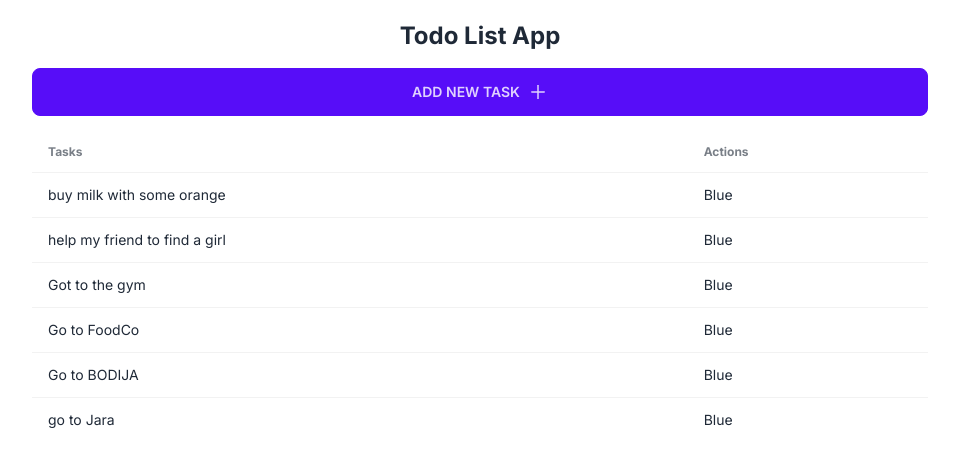
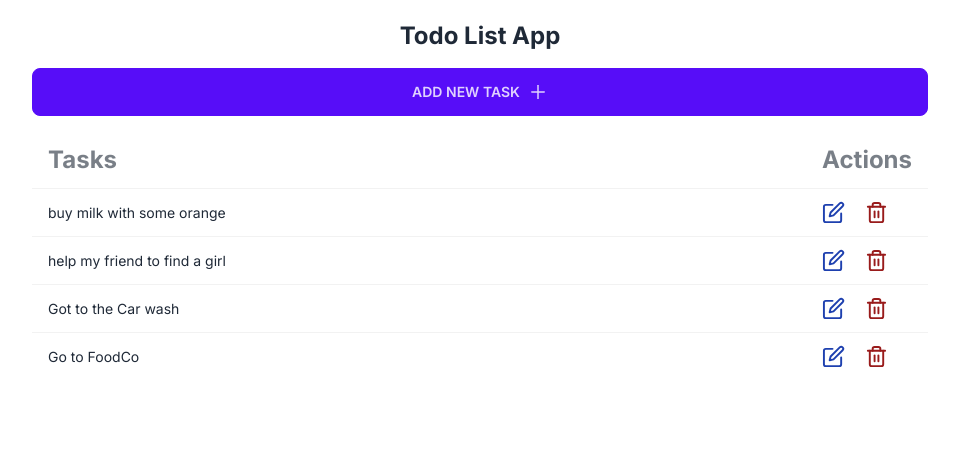
Before and after one commit to Toluene1/TODOlist-nextJs, a Next.js app: page / in a window 1280 px wide. Shown: the top 466 px of the page, without its empty margins (160-1119 px from the left). Built offline with nearby package versions, Linux system fonts and the light colour scheme; data requests are answered from the project's data file.

Commit message:
added the editTodo and deleteTodo function to the Api page

```diff
--- a/api.ts
+++ b/api.ts
@@ -19,3 +19,21 @@ export const AddTodo = async (todo: ITasks): Promise<ITasks> => {
   const newTodo = await res.json();
   return newTodo;
 };
+
+export const editTodo = async (todo: ITasks): Promise<ITasks> => {
+  const res = await fetch(`${baseUrl}/${todo.id}`, {
+    method: "PUT",
+    headers: {
+      "content-type": "application/json",
+    },
+    body: JSON.stringify(todo),
+  });
+  const upadetTodo = await res.json();
+  return upadetTodo;
+};
+
+export const deleteTodo = async (id: string): Promise<void> => {
+  await fetch(`${baseUrl}/${id}`, {
+    method: "DELETE",
+  });
+};
--- a/data/todos.json
+++ b/data/todos.json
@@ -10,19 +10,11 @@
     },
     {
       "id": "3",
-      "text": "Got to the gym"
+      "text": "Got to the Car wash"
     },
     {
       "id": "4",
       "text": "Go to FoodCo"
-    },
-    {
-      "id": "5",
-      "text": "Go to BODIJA"
-    },
-    {
-      "id": "918c5609-0fff-4418-a986-9d540e769d5f",
-      "text": "go to Jara"
     }
   ]
 }
--- a/src/app/components/Task.tsx
+++ b/src/app/components/Task.tsx
@@ -1,14 +1,87 @@
+"use client";
 import { ITasks } from "../../../types/tasks";
+import { FiEdit, FiTrash2 } from "react-icons/fi";
+import { FormEventHandler, useState } from "react";
+import Modal from "./Modal";
+import { useRouter } from "next/navigation";
+import { deleteTodo, editTodo } from "../../../api";
+import { v4 as uuidv4 } from "uuid";
 
 interface TaskProps {
   tasks: ITasks;
 }
 
 const Task: React.FC<TaskProps> = ({ tasks }) => {
+  const router = useRouter();
+  const [openModalEdit, setOpenModalEdit] = useState<boolean>(false);
+  const [openModalDelete, setOpenModalDelete] = useState<boolean>(false);
+  const [taskToEdit, setTaskToEdit] = useState<string>(tasks.text);
+
+  const handleSubmitEditTodo: FormEventHandler<HTMLFormElement> = async (e) => {
+    e.preventDefault();
+    await editTodo({
+      id: tasks.id,
+      text: taskToEdit,
+    });
+    console.log(setTaskToEdit);
+    setTaskToEdit("");
+    setOpenModalEdit(false);
+    router.refresh();
+  };
+
+  const handleDeleteTask = async (id: string) => {
+    await deleteTodo(id);
+    setOpenModalDelete(false);
+    router.refresh();
+  };
   return (
     <tr key={tasks.id}>
-      <td>{tasks.text}</td>
-      <td>Blue</td>
+      <td className="w-full">{tasks.text}</td>
+      <td className="flex gap-5">
+        <FiEdit
+          onClick={() => setOpenModalEdit(true)}
+          cursor="pointer"
+          className="text-blue-800"
+          size={23}
+        />
+        <Modal modalOpen={openModalEdit} setModelOpen={setOpenModalEdit}>
+          <form className="font-bold text-lg" onSubmit={handleSubmitEditTodo}>
+            {" "}
+            Edit task
+            <div className="modal-action">
+              <input
+                value={taskToEdit}
+                onChange={(e) => setTaskToEdit(e.target.value)}
+                type="text"
+                placeholder="Type here"
+                className="input input-ghost w-full"
+              />
+              <button type="submit" className="btn btn-primary">
+                Submit
+              </button>
+            </div>
+          </form>
+        </Modal>
+        <FiTrash2
+          onClick={() => setOpenModalDelete(true)}
+          cursor="pointer"
+          className="text-red-800"
+          size={23}
+        />
+        <Modal modalOpen={openModalDelete} setModelOpen={setOpenModalDelete}>
+          <h3 className="text-lg">
+            Are you sure you want to delete this task?
+          </h3>
+          <div className="modal-action">
+            <button
+              onClick={() => handleDeleteTask(tasks.id)}
+              className="btn text-white bg-red-900"
+            >
+              yes
+            </button>
+          </div>
+        </Modal>
+      </td>
     </tr>
   );
 };
--- a/src/app/components/TodoLists.tsx
+++ b/src/app/components/TodoLists.tsx
@@ -12,7 +12,7 @@ const TodoLists: React.FC<TodoListsProps> = ({ tasks }) => {
         <table className="table">
           {/* head */}
           <thead>
-            <tr className="font-bold">
+            <tr className="font-bold text-2xl">
               <th>Tasks</th>
               <th>Actions</th>
             </tr>
```
